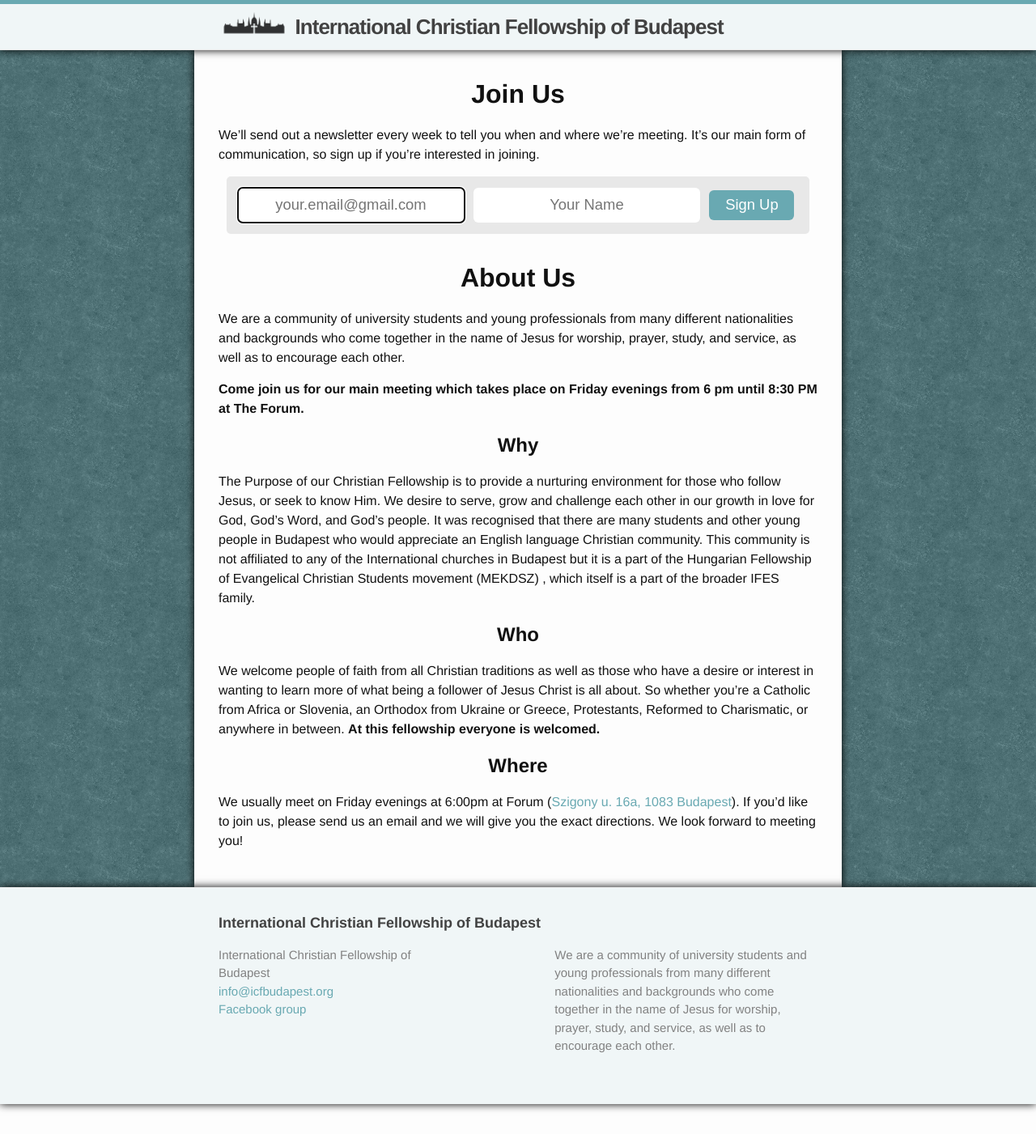
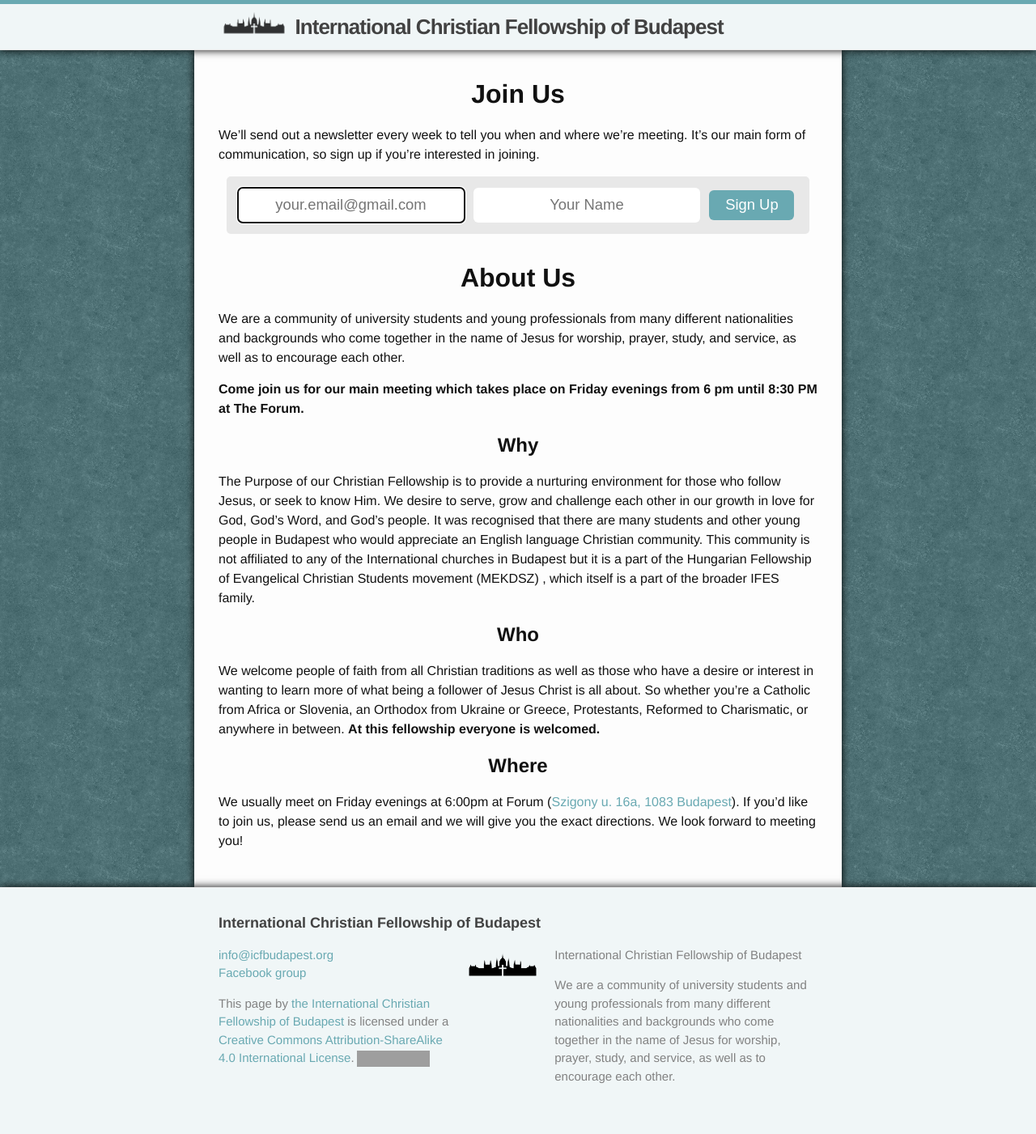
Before and after one commit to sionleroux/icfbudapest.org, a Jekyll site: the page built from index.md, in a window 1280 px wide. Shown: the whole page at 81% size. Built offline with Jekyll 4.4.1, drawn with Linux system fonts in a browser that asks for light colours; grey boxes are pictures that could not be loaded.

Commit message:
Add "CC" copyleft notice to the site footer
To balance out the text in the footer I've moved the site title across
to the description, increased the size of the left column a bit so that
the text doesn't wrap awkwardly and separated the two with the site logo.

```diff
--- /dev/null
+++ b/_includes/copyleft.html
@@ -0,0 +1 @@
+<span xmlns:dct="http://purl.org/dc/terms/" href="http://purl.org/dc/dcmitype/Text" property="dct:title" rel="dct:type">This page</span> by <a xmlns:cc="http://creativecommons.org/ns#" href="http://icfbudapest.org" property="cc:attributionName" rel="cc:attributionURL">the {{ site.title }}</a> is licensed under a <a rel="license" href="http://creativecommons.org/licenses/by-sa/4.0/">Creative Commons Attribution-ShareAlike 4.0 International License</a>.<a rel="license" href="http://creativecommons.org/licenses/by-sa/4.0/"><img alt="Creative Commons Licence" style="border-width:0;margin-left:3px" src="https://i.creativecommons.org/l/by-sa/4.0/80x15.png" /></a>
--- a/_includes/footer.html
+++ b/_includes/footer.html
@@ -5,18 +5,22 @@
     <h2 class="footer-heading">{{ site.title }}</h2>
 
     <div class="footer-col-wrapper">
+
       <div class="footer-col footer-col-1">
         <ul class="contact-list">
-          <li>{{ site.title }}</li>
           <li><a href="mailto:{{ site.email }}">{{ site.email }}</a></li>
           <li><a href="{{ site.facebook }}">Facebook group</a></li>
         </ul>
+        <p>{% include copyleft.html %}</p>
       </div>
 
+
       <div class="footer-col footer-col-2">
+        {% include site-logo.html %}
       </div>
 
       <div class="footer-col footer-col-3">
+        <p>{{ site.title }}</p>
         <p>{{ site.description }}</p>
       </div>
     </div>
--- a/_sass/_layout.scss
+++ b/_sass/_layout.scss
@@ -146,13 +146,13 @@
 }
 
 .footer-col-1 {
-    width: -webkit-calc(35% - (#{$spacing-unit} / 2));
-    width:         calc(35% - (#{$spacing-unit} / 2));
+    width: -webkit-calc(40% - (#{$spacing-unit} / 2));
+    width:         calc(40% - (#{$spacing-unit} / 2));
 }
 
 .footer-col-2 {
-    width: -webkit-calc(20% - (#{$spacing-unit} / 2));
-    width:         calc(20% - (#{$spacing-unit} / 2));
+    width: -webkit-calc(15% - (#{$spacing-unit} / 2));
+    width:         calc(15% - (#{$spacing-unit} / 2));
 }
 
 .footer-col-3 {
```
